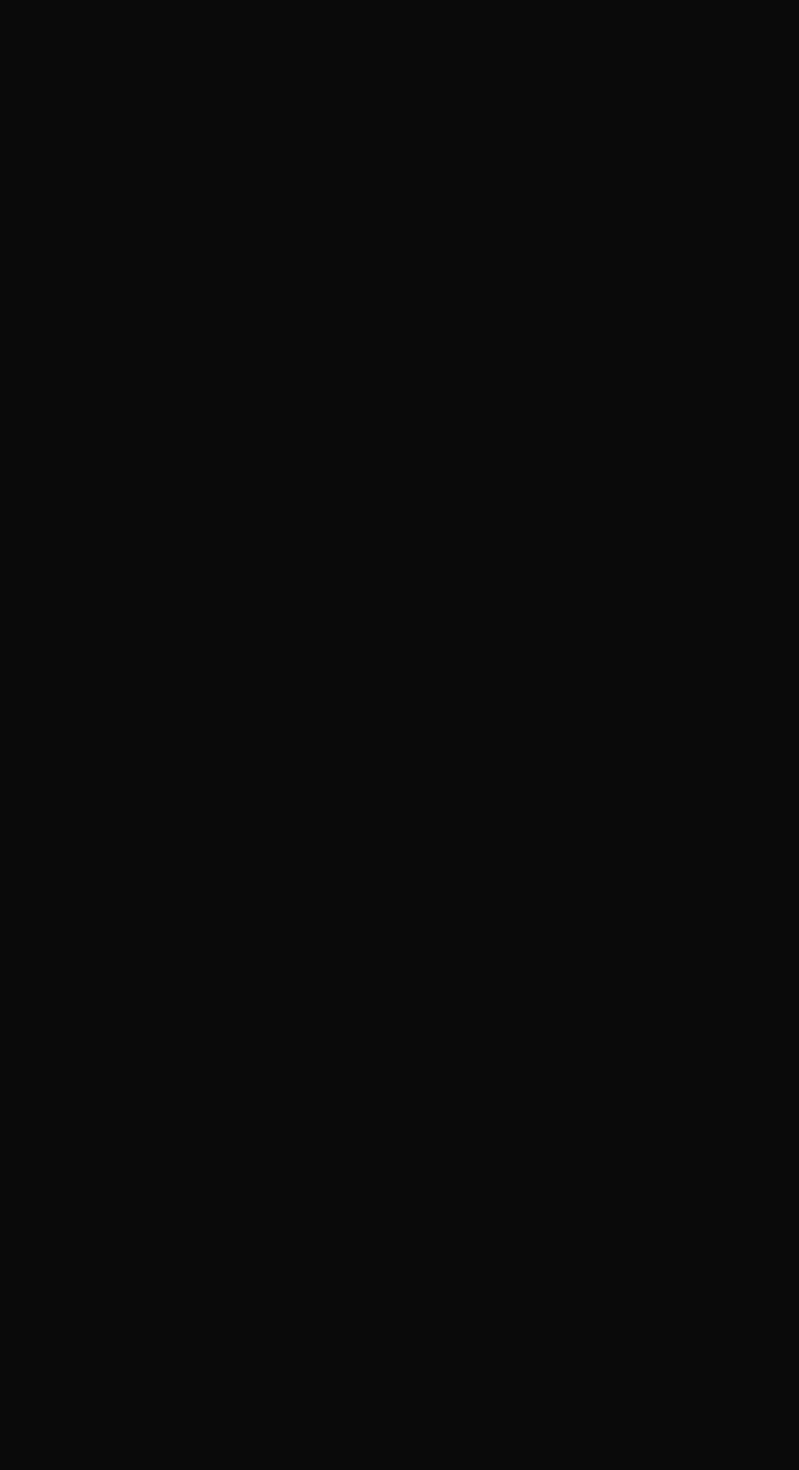
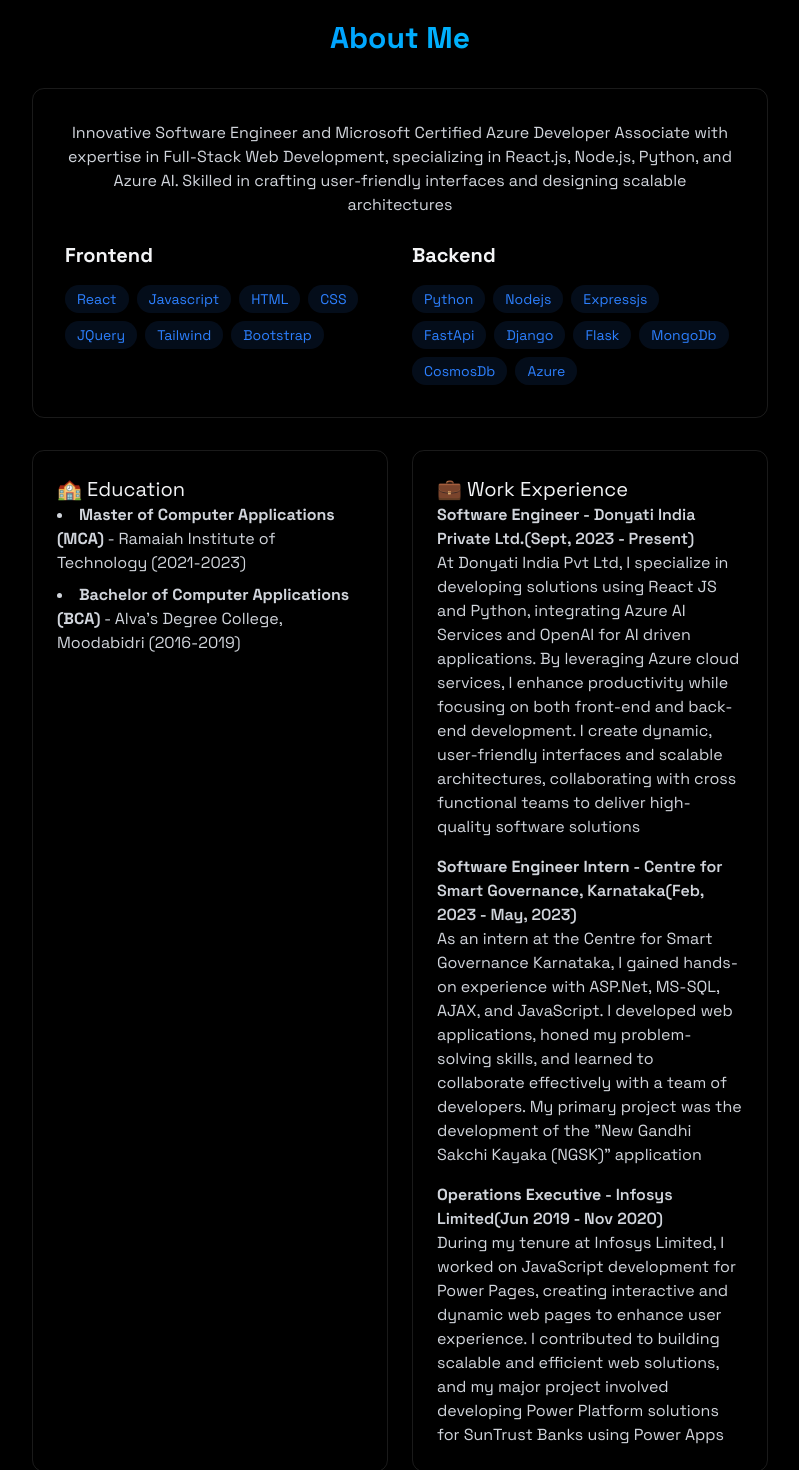
Before and after one commit to shravanksubrahmanya/shravanksubrahmanya, a React (Vite) app: page / in a window 1280 px wide. Shown: the part 860-2330 px from the top of the page, without its empty margins (240-1039 px from the left). Before the commit the page ends 800 px from the top, so only its background shows below. Built offline with nearby package versions, Linux system fonts and the light colour scheme.

Commit message:
add detailed About section with skills, education, and work experience; update Home section ID to lowercase

```diff
--- a/src/components/sections/About.jsx
+++ b/src/components/sections/About.jsx
@@ -1,3 +1,142 @@
 export const About = () => {
-  return <section></section>;
+  const frontendSkills = [
+    "React",
+    "Javascript",
+    "HTML",
+    "CSS",
+    "JQuery",
+    "Tailwind",
+    "Bootstrap",
+  ];
+
+  const backendSkills = [
+    "Python",
+    "Nodejs",
+    "Expressjs",
+    "FastApi",
+    "Django",
+    "Flask",
+    "MongoDb",
+    "CosmosDb",
+    "Azure",
+  ];
+
+  return (
+    <section
+      id="about"
+      className="min-h-screen flex items-center justify-center py-20"
+    >
+      <div className="max-w-3xl mx-auto px-4">
+        <h2 className="text-3xl font-bold mb-8 bg-gradient-to-r from-blue-500 to-cyan-400 bg-clip-text text-transparent text-center">
+          About Me
+        </h2>
+        <div className="glass rounded-xl p-8 border-white/10 border hover:-translate-y-1 transition-all">
+          <p className="text-gray-300 mb-6 text-center">
+            Innovative Software Engineer and Microsoft Certified Azure Developer
+            Associate with expertise in Full-Stack Web Development, specializing
+            in React.js, Node.js, Python, and Azure AI. Skilled in crafting
+            user-friendly interfaces and designing scalable architectures
+          </p>
+          {/* skills */}
+          <div className="grid grid-cols-1 md:grid-cols-2 gap-6">
+            <div className="rounded-xl hover:translate-y-1 transition-all">
+              <h3 className="text-xl font-bold mb-4">Frontend</h3>
+              <div className="flex flex-wrap gap-2">
+                {frontendSkills.map((tech, key) => (
+                  <span
+                    key={key}
+                    className="bg-blue-500/10 text-blue-500 py-1 px-3 rounded-full text-sm hover:bg-blue-500/20
+                    hover:shadow-[0_2px_8px_rgba(59,130,2246,0.2)] transition"
+                  >
+                    {tech}
+                  </span>
+                ))}
+              </div>
+            </div>
+            <div className="rounded-xl hover:translate-y-1 transition-all">
+              <h3 className="text-xl font-bold mb-4">Backend</h3>
+              <div className="flex flex-wrap gap-2">
+                {backendSkills.map((tech, key) => (
+                  <span
+                    key={key}
+                    className="bg-blue-500/10 text-blue-500 py-1 px-3 rounded-full text-sm hover:bg-blue-500/20
+                    hover:shadow-[0_2px_8px_rgba(59,130,2246,0.2)] transition"
+                  >
+                    {tech}
+                  </span>
+                ))}
+              </div>
+            </div>
+          </div>
+        </div>
+
+        {/* education */}
+        <div className="grid grid-cols-1 md:grid-cols-2 gap-6 mt-8">
+          <div className="p-6 rounded-xl border-white/10 border hover:-translate-y-1 transition-all">
+            <h3 className="text-xl font-boldmb-4 ">🏫 Education</h3>
+            <ul className="list-disc list-inside text-gray-300 space-y-2">
+              <li>
+                <strong>Master of Computer Applications (MCA)</strong> - Ramaiah
+                Institute of Technology (2021-2023)
+              </li>
+              <li>
+                <strong>Bachelor of Computer Applications (BCA)</strong> -
+                Alva's Degree College, Moodabidri (2016-2019)
+              </li>
+            </ul>
+          </div>
+          <div className="p-6 rounded-xl border-white/10 border hover:-translate-y-1 transition-all">
+            <h3 className="text-xl font-boldmb-4 ">💼 Work Experience</h3>
+            <div className="space-y-4 text-gray-300">
+              <div>
+                <h4 className="font-semibold">
+                  <strong>Software Engineer</strong> - Donyati India Private
+                  Ltd.(Sept, 2023 - Present)
+                </h4>
+                <p>
+                  At Donyati India Pvt Ltd, I specialize in developing solutions
+                  using React JS and Python, integrating Azure AI Services and
+                  OpenAI for AI driven applications. By leveraging Azure cloud
+                  services, I enhance productivity while focusing on both
+                  front-end and back-end development. I create dynamic,
+                  user-friendly interfaces and scalable architectures,
+                  collaborating with cross functional teams to deliver
+                  high-quality software solutions
+                </p>
+              </div>
+              <div>
+                <h4 className="font-semibold">
+                  <strong>Software Engineer Intern</strong> - Centre for Smart
+                  Governance, Karnataka(Feb, 2023 - May, 2023)
+                </h4>
+                <p>
+                  As an intern at the Centre for Smart Governance Karnataka, I
+                  gained hands-on experience with ASP.Net, MS-SQL, AJAX, and
+                  JavaScript. I developed web applications, honed my
+                  problem-solving skills, and learned to collaborate effectively
+                  with a team of developers. My primary project was the
+                  development of the "New Gandhi Sakchi Kayaka (NGSK)"
+                  application
+                </p>
+              </div>
+              <div>
+                <h4 className="font-semibold">
+                  <strong>Operations Executive</strong> - Infosys Limited(Jun
+                  2019 - Nov 2020)
+                </h4>
+                <p>
+                  During my tenure at Infosys Limited, I worked on JavaScript
+                  development for Power Pages, creating interactive and dynamic
+                  web pages to enhance user experience. I contributed to
+                  building scalable and efficient web solutions, and my major
+                  project involved developing Power Platform solutions for
+                  SunTrust Banks using Power Apps
+                </p>
+              </div>
+            </div>
+          </div>
+        </div>
+      </div>
+    </section>
+  );
 };
--- a/src/components/sections/Home.jsx
+++ b/src/components/sections/Home.jsx
@@ -1,7 +1,7 @@
 export const Home = () => {
   return (
     <section
-      id="Home"
+      id="home"
       className="min-h-screen flex items-center justify-center relative"
     >
       <div className="text-center z-10 px-4">
```
